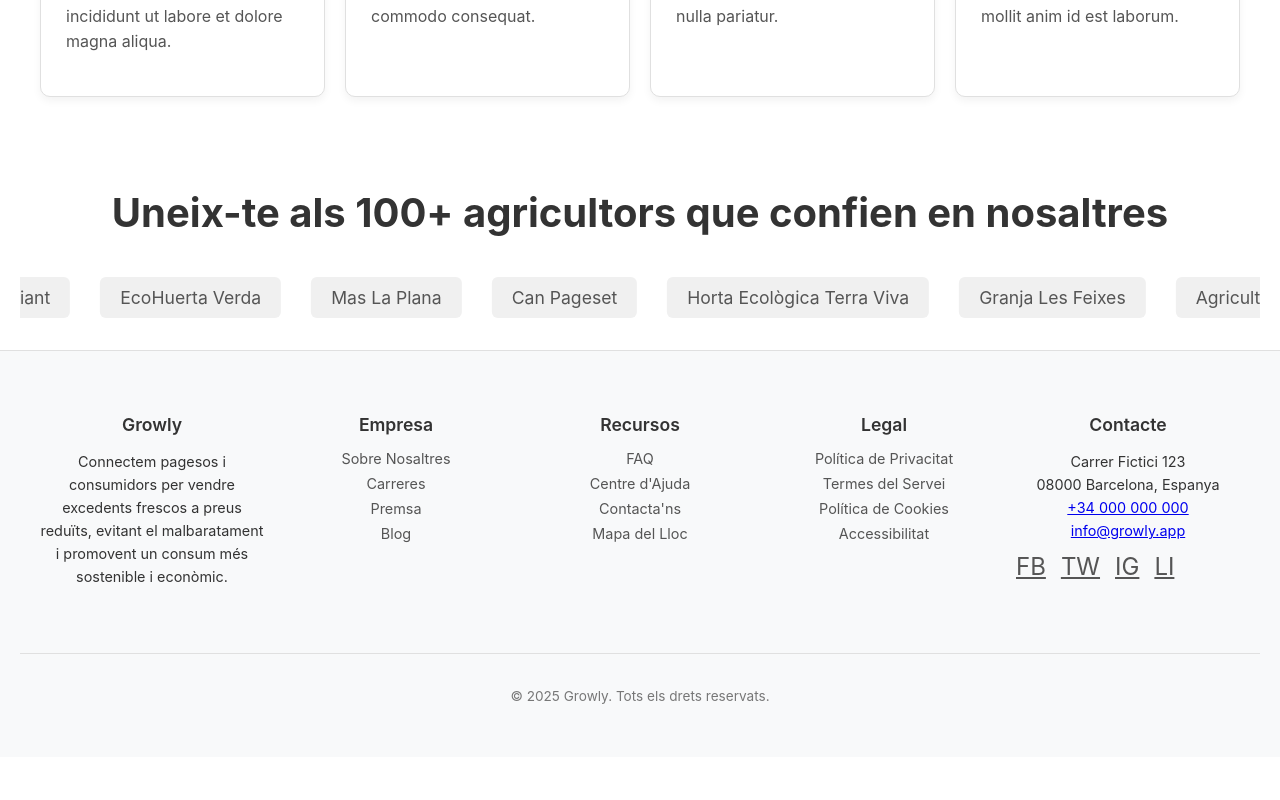
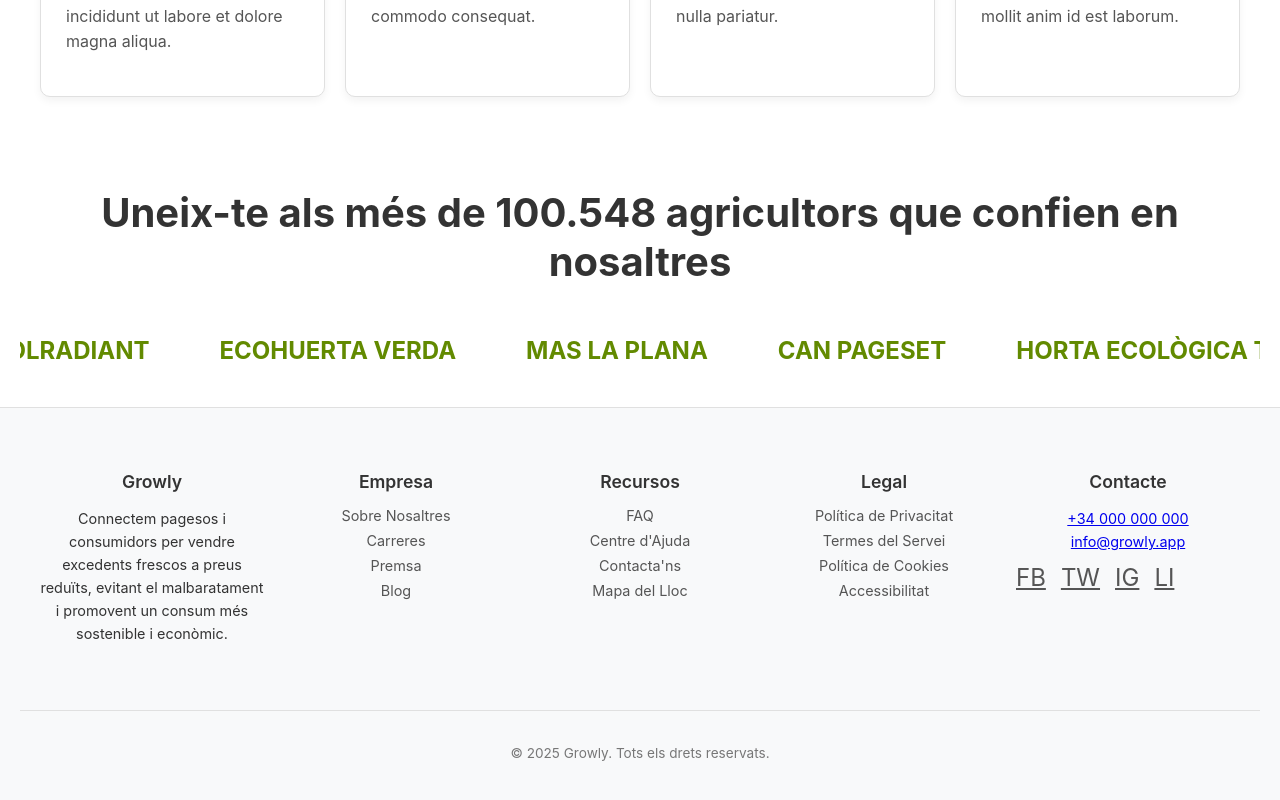
Before and after one commit to jaanque/growly, a React (Create React App) app: page / in a window 1280 px wide. Shown: the part 2776-3576 px from the top of the page. Before the commit the page ends 3533 px from the top, so only its background shows below. Built offline with nearby package versions, Linux system fonts and the light colour scheme.

Commit message:
EDIT // reorganizar

```diff
--- a/App.css
+++ /dev/null
@@ -1,100 +0,0 @@
-/* Estilos principales de la aplicación */
-.App {
-  text-align: center;
-  min-height: 100vh;
-  display: flex;
-  flex-direction: column;
-}
-
-/* .App-content is used by both Hero and QuesGrowly components */
-.App-content {
-  display: flex;
-  width: 100%;
-  min-height: 100vh;
-}
-
-/* .App-left is used by both Hero and QuesGrowly (as part of About-text-container) */
-.App-left {
-  width: 50%;
-  display: flex;
-  flex-direction: column;
-  align-items: center;
-  justify-content: center;
-  padding: 2rem;
-  color: #333;
-}
-
-/* .App-right is used by both Hero and QuesGrowly */
-.App-right {
-  width: 50%;
-  display: flex;
-  align-items: center;
-  justify-content: center;
-  overflow: hidden;
-}
-
-/* .App-title is used by both Hero and QuesGrowly */
-.App-title {
-  font-size: 2.5rem;
-  font-weight: bold;
-  margin-bottom: 1rem;
-  color: #333;
-}
-
-/* .App-subtitle is used by both Hero and QuesGrowly */
-.App-subtitle {
-  text-align: center;
-  font-size: 1.3rem;
-  margin-bottom: 2rem;
-  color: #333;
-  opacity: 0.9;
-}
-
-/* .App-image is used by both Hero and QuesGrowly (QuesGrowly uses .About-section-image for override) */
-.App-image {
-  max-width: 100%;
-  max-height: 100%;
-  object-fit: contain;
-  border-radius: 0 0 0 20px; /* Default for Hero */
-}
-
-/* Responsive design - general rules that apply to layout classes used by components */
-@media (max-width: 768px) {
-  .App-content {
-    flex-direction: column;
-  }
-
-  .App-left, .App-right {
-    width: 100%;
-  }
-
-  .App-right {
-    min-height: 50vh; /* This might be specific to Hero's App-right expectation */
-  }
-
-  /* General .App-title and .App-subtitle responsive styles, if not overridden by component CSS */
-  .App-title {
-    font-size: 2rem;
-  }
-
-  .App-subtitle {
-    font-size: 1.2rem;
-  }
-}
-
-/* Styles moved to components/Hero/Hero.css:
-- .App-logo and its responsive part
-- .App-buttons and its responsive part
-- .App-store-section
-- .App-store-buttons and its responsive part
-- .App-store-btn
-- .App-store-btn img
-- .App-store-text
-- .App-cta and its :hover
-*/
-
-/* Styles moved to components/QuesGrowly/QuesGrowly.css:
-- .About-text-container and its specific .App-title, .App-subtitle
-- .About-section-image
-- Responsive styles for .About-section and .About-text-container
-*/
--- a/src/components/footer/Footer.js
+++ b/src/components/footer/Footer.js
@@ -51,8 +51,6 @@ const Footer = () => {
         <div className="footer-column contact-column">
           <h4>Contacte</h4>
           <p>
-            Carrer Fictici 123<br />
-            08000 Barcelona, Espanya<br />
             <a href="tel:+34000000000">+34 000 000 000</a><br />
             <a href="mailto:info@growly.app">info@growly.app</a>
           </p>
--- a/src/components/trustedBy/TrustedBy.css
+++ b/src/components/trustedBy/TrustedBy.css
@@ -47,11 +47,11 @@
 }
 
 .TrustedBy-carousel-item {
+  font-weight: bold;
   padding: 10px 20px;
   margin-right: 30px; /* Space between names */
-  font-size: 1.1rem;
-  color: #555;
-  background-color: #f0f0f0; /* Slight background for each name */
+  font-size: 1.5rem;
+  color: #628A00;
   border-radius: 6px;
   display: inline-block; /* Ensure items stay in line */
 }
--- a/src/components/trustedBy/TrustedBy.js
+++ b/src/components/trustedBy/TrustedBy.js
@@ -3,21 +3,21 @@ import './TrustedBy.css'; // CSS file to be created
 
 function TrustedBy() {
   const farmerNames = [
-    "Finca SolRadiant",
-    "EcoHuerta Verda",
-    "Mas La Plana",
-    "Can Pageset",
-    "Horta Ecològica Terra Viva",
-    "Granja Les Feixes",
-    "Agricultors Units del Vallès",
-    "BioCamp SCCL",
-    "Pastures del Montseny",
-    "Fruites Cal Fruitós",
-    "Verdures de l'Empordà",
-    "Ramaders del Pirineu",
-    "Olivers Centenaris Coop.",
-    "Vinya L'Arboçar",
-    "Mel de Mil Flors"
+    "FINCA SOLRADIANT",
+    "ECOHUERTA VERDA",
+    "MAS LA PLANA",
+    "CAN PAGESET",
+    "HORTA ECOLÒGICA TERRA VIVA",
+    "GRANJA LES FEIXES",
+    "AGRICULTORS UNITS DEL VALLÈS",
+    "BIOCAMP SCCL",
+    "PASTURES DEL MONTSENY",
+    "FRUITES CAL FRUITÓS",
+    "VERDURES DE L'EMPORDÀ",
+    "RAMADERS DEL PIRINEU",
+    "OLIVERS CENTENARIS COOP.",
+    "VINYA L'ARBOÇAR",
+    "MEL DE MIL FLORS"
   ];
 
   // For a smooth infinite scroll, we duplicate the content for the animation.
@@ -29,7 +29,7 @@ function TrustedBy() {
     <div id="trusted-by" className="TrustedBy-section">
       <div className="TrustedBy-container">
         <h1 className="App-title TrustedBy-title TrustedBy-text">
-          Uneix-te als 100+ agricultors que confien en nosaltres
+          Uneix-te als més de 100.548 agricultors que confien en nosaltres
         </h1>
         <div className="TrustedBy-carousel-container">
           <div className="TrustedBy-carousel-track">
```
Also changed, not shown: app.js (deleted, +0 -14 lines).
